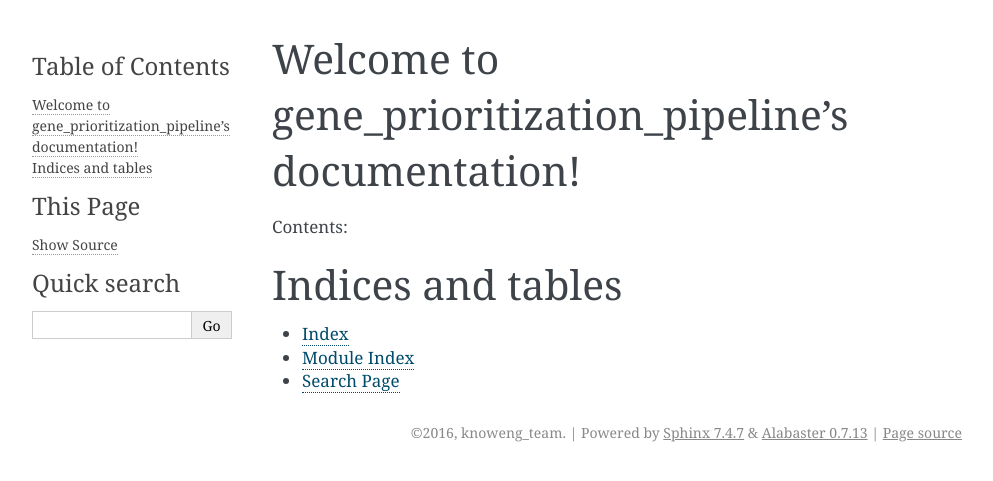
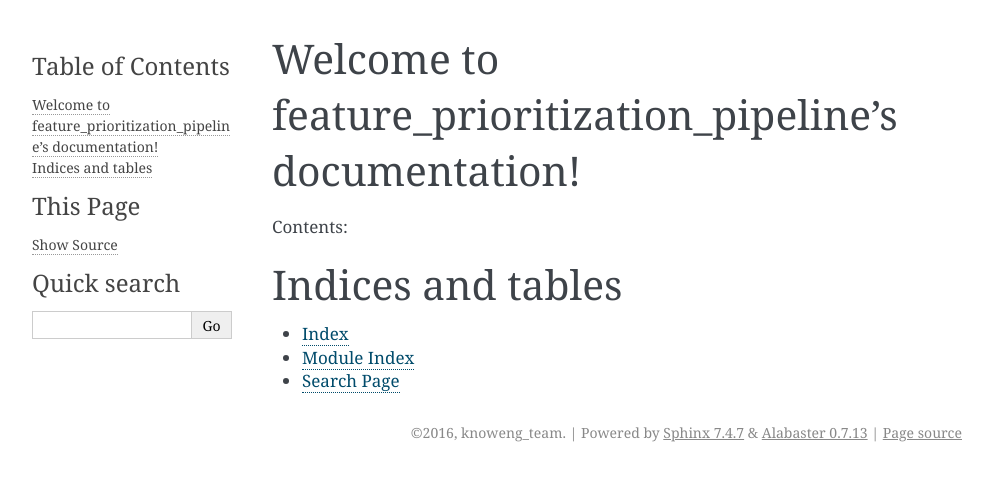
Before and after one commit to KnowEnG/Feature_Prioritization_Pipeline, a Sphinx documentation site: the page built from docs/source/index.rst, in a window 1280 px wide. Shown: the top 481 px of the page, without its empty margins (148-1141 px from the left). Built offline with Sphinx 7.4.7, drawn with Linux system fonts in a browser that asks for light colours.

Commit message:
replaced gene with feature

```diff
--- a/docs/source/conf.py
+++ b/docs/source/conf.py
@@ -1,7 +1,7 @@
 #!/usr/bin/env python3
 # -*- coding: utf-8 -*-
 #
-# gene_prioritization_pipeline documentation build configuration file, created by
+# feature_prioritization_pipeline documentation build configuration file, created by
 # sphinx-quickstart on Mon Oct 17 13:35:39 2016.
 #
 # This file is execfile()d with the current directory set to its
@@ -49,7 +49,7 @@ source_suffix = '.rst'
 master_doc = 'index'
 
 # General information about the project.
-project = 'gene_prioritization_pipeline'
+project = 'feature_prioritization_pipeline'
 copyright = '2016, knoweng_team'
 author = 'knoweng_team'
 
@@ -124,7 +124,7 @@ html_theme = 'alabaster'
 
 # The name for this set of Sphinx documents.
 # "<project> v<release> documentation" by default.
-#html_title = 'gene_prioritization_pipeline v0.0.1'
+#html_title = 'feature_prioritization_pipeline v0.0.1'
 
 # A shorter title for the navigation bar.  Default is the same as html_title.
 #html_short_title = None
@@ -206,7 +206,7 @@ html_static_path = ['_static']
 #html_search_scorer = 'scorer.js'
 
 # Output file base name for HTML help builder.
-htmlhelp_basename = 'gene_prioritization_pipelinedoc'
+htmlhelp_basename = 'feature_prioritization_pipelinedoc'
 
 # -- Options for LaTeX output ---------------------------------------------
 
@@ -228,7 +228,7 @@ latex_elements = {
 # (source start file, target name, title,
 #  author, documentclass [howto, manual, or own class]).
 latex_documents = [
-    (master_doc, 'gene_prioritization_pipeline.tex', 'gene\\_prioritization\\_pipeline Documentation',
+    (master_doc, 'feature_prioritization_pipeline.tex', 'feature\\_prioritization\\_pipeline Documentation',
      'knoweng\\_team', 'manual'),
 ]
 
@@ -258,7 +258,7 @@ latex_documents = [
 # One entry per manual page. List of tuples
 # (source start file, name, description, authors, manual section).
 man_pages = [
-    (master_doc, 'gene_prioritization_pipeline', 'gene_prioritization_pipeline Documentation',
+    (master_doc, 'feature_prioritization_pipeline', 'feature_prioritization_pipeline Documentation',
      [author], 1)
 ]
 
@@ -272,8 +272,8 @@ man_pages = [
 # (source start file, target name, title, author,
 #  dir menu entry, description, category)
 texinfo_documents = [
-    (master_doc, 'gene_prioritization_pipeline', 'gene_prioritization_pipeline Documentation',
-     author, 'gene_prioritization_pipeline', 'One line description of project.',
+    (master_doc, 'feature_prioritization_pipeline', 'feature_prioritization_pipeline Documentation',
+     author, 'feature_prioritization_pipeline', 'One line description of project.',
      'Miscellaneous'),
 ]
 
--- a/docs/source/index.rst
+++ b/docs/source/index.rst
@@ -1,9 +1,9 @@
-.. gene_prioritization_pipeline documentation master file, created by
+.. feature_prioritization_pipeline documentation master file, created by
    sphinx-quickstart on Mon Oct 17 13:35:39 2016.
    You can adapt this file completely to your liking, but it should at least
    contain the root `toctree` directive.
 
-Welcome to gene_prioritization_pipeline's documentation!
+Welcome to feature_prioritization_pipeline's documentation!
 ========================================================
 
 Contents:
```
Also changed, not shown: 11 other files.
